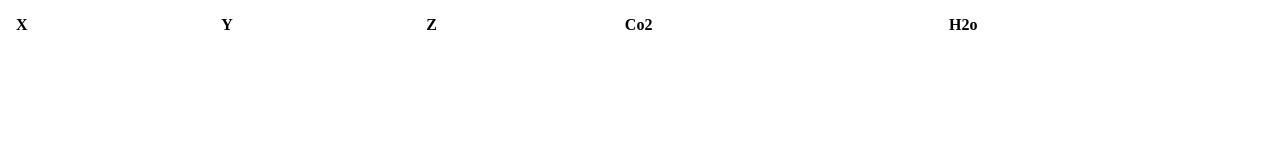
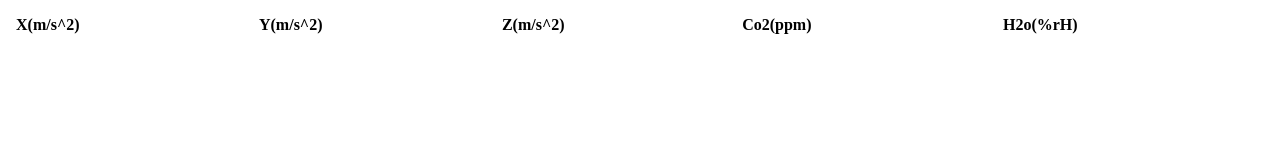
Before and after one commit to juanpc13/ServicioSocial-Prototipo2, a plain HTML site: page src/web/index.html in a window 1280 px wide. Drawn offline with Linux system fonts and the light colour scheme.

```diff
--- a/src/web/index.html
+++ b/src/web/index.html
@@ -12,11 +12,11 @@
 <body>
     <table id="table">
         <tr>
-            <th>X</th>
-            <th>Y</th>
-            <th>Z</th>
-            <th>Co2</th>
-            <th>H2o</th>
+            <th>X(m/s^2)</th>
+            <th>Y(m/s^2)</th>
+            <th>Z(m/s^2)</th>
+            <th>Co2(ppm)</th>
+            <th>H2o(%rH)</th>
         </tr>
     </table>
 
```
Also changed, not shown: 1 other file.
